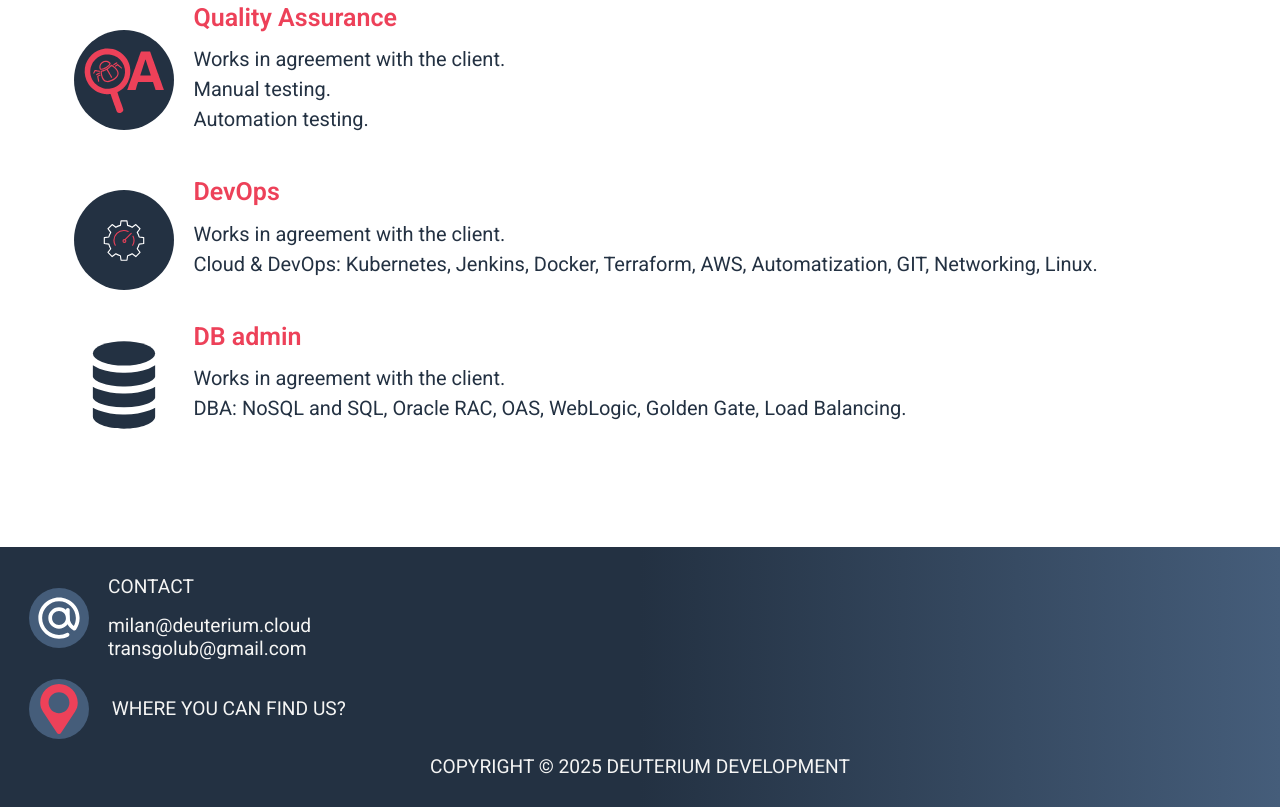
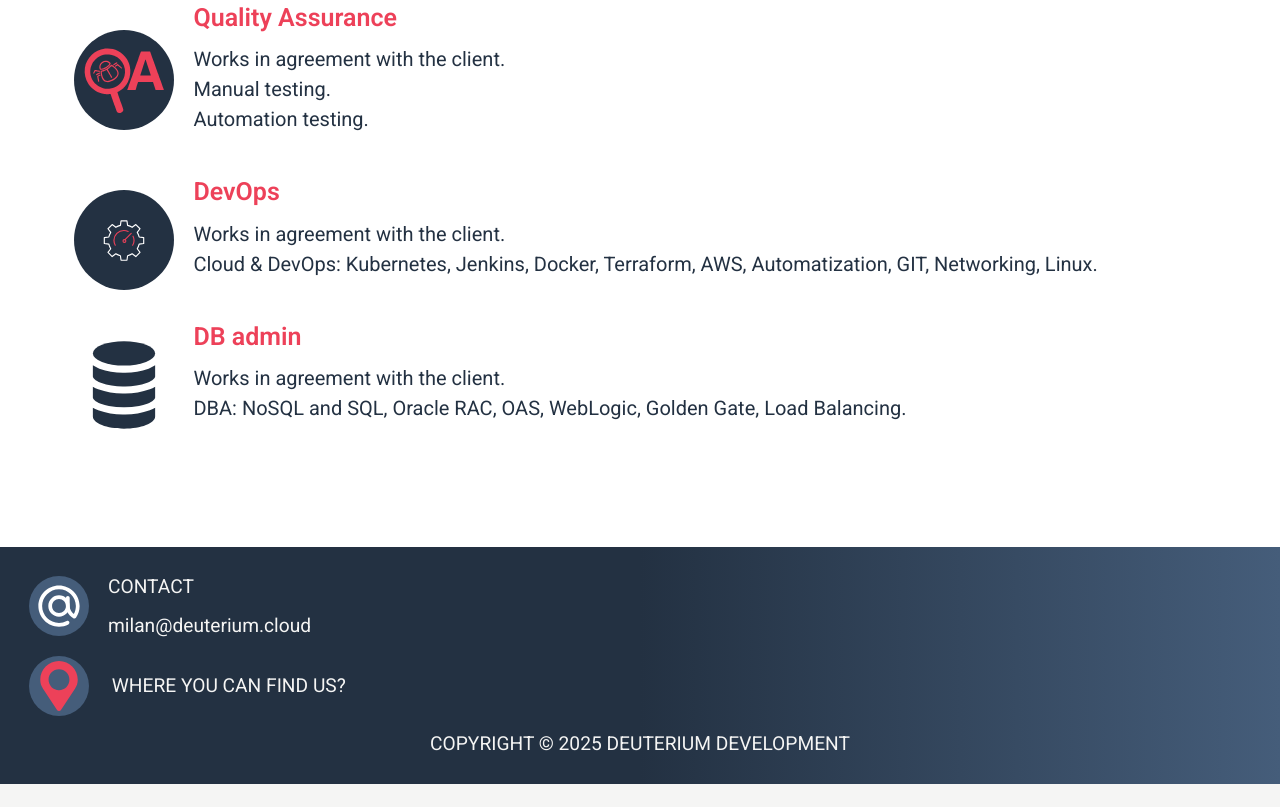
Before and after one commit to deuterium-cloud/deuterium-website, a plain HTML site: page index.html in a window 1280 px wide. Shown: the part 6564-7371 px from the top of the page. After the commit the page ends 7348 px from the top, so only its background shows below. Drawn offline with Linux system fonts and the light colour scheme.

Commit message:
delete transgolub email

```diff
--- a/index.html
+++ b/index.html
@@ -309,7 +309,6 @@
       <div class="contact-wrapper">
         <p class="contact-text">Contact</p>
         <p class="email">milan@deuterium.cloud</p>
-        <p class="email">transgolub@gmail.com</p>
       </div>
     </div>
     <div class="location-wrapper">
```
